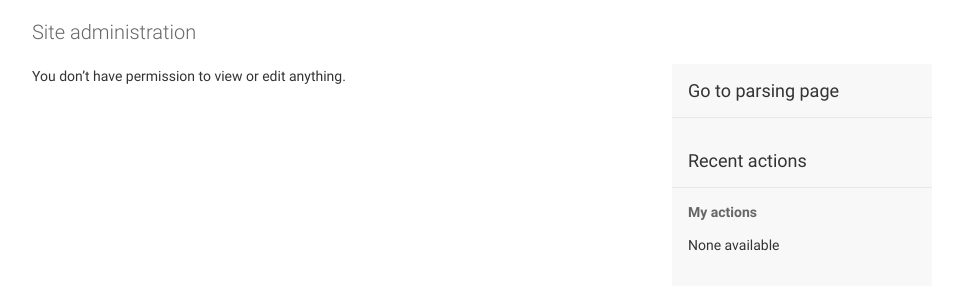
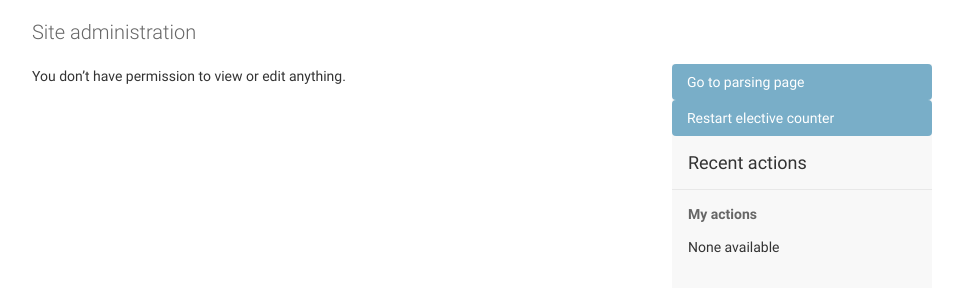
Before and after one commit to tamarinvs19/choosing_electives, a Django app: page /electives/admin/ in a window 1280 px wide. Shown: the part 48-348 px from the top of the page, without its empty margins (8-971 px from the left). Run offline with Django 3.2, Linux system fonts and the light colour scheme; the visitor is signed in with stand-in values (Sample User, id 1); data comes from the database, SQL or seed files in the repository; data that the repository does not hold is empty; parts of the project's set-up code (start-up, migrations or seed data) failed here and were passed over.

Commit message:
Add button for reload statistic

```diff
--- a/apps/electives/elective_statistic.py
+++ b/apps/electives/elective_statistic.py
@@ -172,6 +172,11 @@ class Statistic(object):
             logger.info('Finish statistic calculating')
         return cls.obj
 
+    def restart(self):
+        logger.info('ReStart statistic calculating')
+        self.data = _Data()
+        logger.info('Finish statistic calculating')
+
     def add_student(self, elective: Elective, kind: ElectiveKind, student_id: int, attached: bool):
         self.last_modified = dt.datetime.now()
         self.data[elective.thematic][elective][kind.language][kind.semester][kind][attached].add_student(student_id)
--- a/apps/electives/urls.py
+++ b/apps/electives/urls.py
@@ -15,4 +15,5 @@ urlpatterns = [
     path('get_application_rows/', views.get_application_rows, name='get_application_rows'),
     path('download_table/', views.download_table, name='download_table'),
     path('applications/<int:user_id>/', views.open_sorting_page, name='sorting_page'),
+    path('restart_counter/', views.restart_counter, name='restart_counter'),
 ]
--- a/apps/parsing/views.py
+++ b/apps/parsing/views.py
@@ -1,5 +1,6 @@
 from typing import cast
 
+from django.core.exceptions import PermissionDenied
 from django.contrib.auth.decorators import login_required
 from django.shortcuts import render
 
@@ -15,6 +16,9 @@ from apps.parsing import courses_table_parsing
 
 @login_required
 def parsing_page(request, **kwargs):
+    if not request.user.is_superuser:
+        raise PermissionDenied
+
     person = cast(Person, request.user)
 
     if request.method == 'POST':
--- a/apps/users/views.py
+++ b/apps/users/views.py
@@ -41,7 +41,6 @@ def profile_edit(request, **kwargs):
             student.student_group_id = int(form.cleaned_data['student_group'])
             student.save()
 
-            logger.debug(student)
             return redirect('/electives/users/{0}/'.format(student.id))
 
     else:
@@ -56,7 +55,10 @@ def profile_edit(request, **kwargs):
         else:
             initial['email'] = person.email
 
-        if Student.objects.filter(person=person).exists():
+        student, _ = Student.objects.get_or_create(
+            person=person,
+        )
+        if student.student_group is not None:
             student_group = person.student_data.student_group
             initial['student_group'] = (student_group.id, student_group)
 
--- a/templates/admin/index.html
+++ b/templates/admin/index.html
@@ -20,7 +20,32 @@
 {% block sidebar %}
 <div id="content-related">
     <div class="module" id="recent-actions-module">
-        <a href="{% url 'parsing:parsing' %}"><h2>{% translate 'Go to parsing page' %}</h2></a>
+          <a href="{% url 'parsing:parsing' %}">
+            <div class="button">{% translate 'Go to parsing page' %}</div>
+          </a>
+
+        <div class="button" onclick="restart_counter()">{% translate 'Restart elective counter' %}</div>
+
+        <script type="text/javascript">
+            function restart_counter() {
+                console.log('restart')
+                let xhr = new XMLHttpRequest();
+                xhr.open('GET', '{% url 'electives:restart_counter' %}');
+                xhr.onload = function() {
+                    if (xhr.status === 200) {
+                        alert('Counter restarted');
+                    }
+                    else {
+                        alert('Request failed.  Returned status of ' + xhr.status);
+                    }
+                };
+                xhr.send();
+            }
+            {#$('.button').click(function () {#}
+            {#    $.ajax({type: 'GET', url: '{% url 'electives:restart_counter' %}'});#}
+            {#});#}
+        </script>
+
         <h2>{% translate 'Recent actions' %}</h2>
         <h3>{% translate 'My actions' %}</h3>
             {% load log %}
@@ -49,3 +74,17 @@
     </div>
 </div>
 {% endblock %}
+
+<style>
+    .button {
+        display: block;
+        margin: 5%;
+        width: 90%;
+        height: 75px;
+        color: #fff;
+        background: #000;
+        text-align: center;
+        vertical-align: middle;
+        cursor: pointer;
+    }
+</style>
```
Also changed, not shown: apps/electives/views.py (+12 -1 lines), 1 other file.
